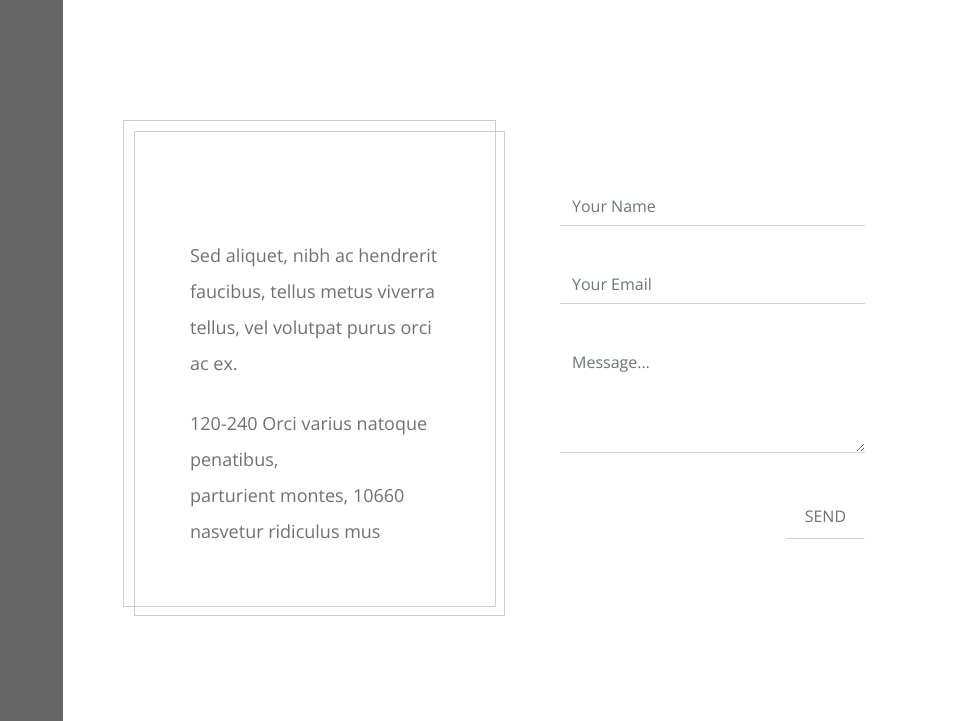
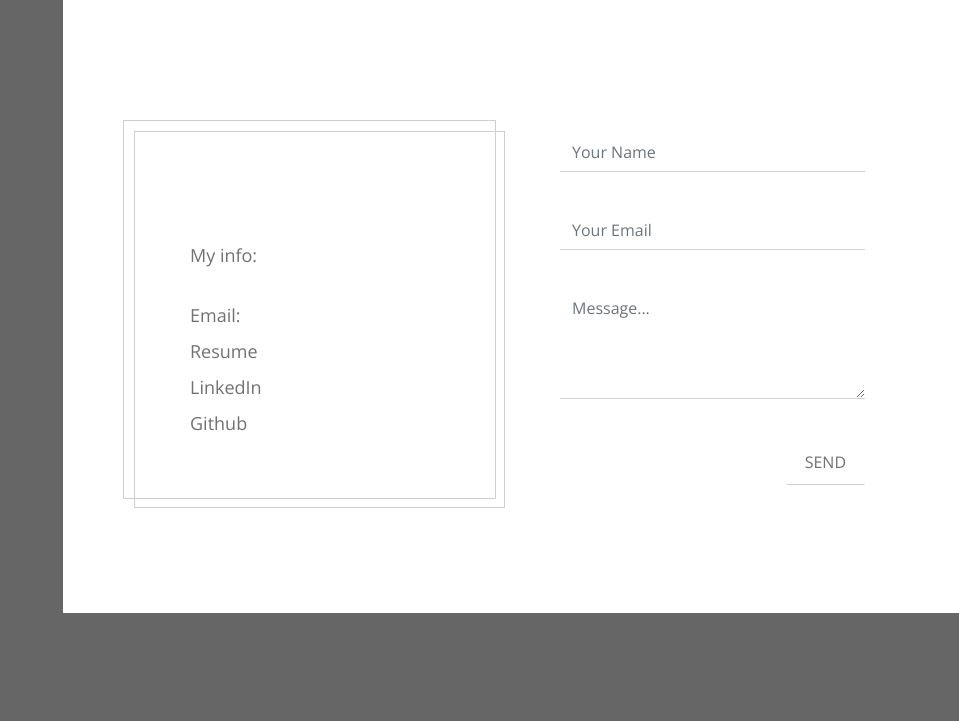
Before and after one commit to dearg-amadaun/Portfolio-Overhaul, a plain HTML site: page index.html in a window 1280 px wide. Shown: the part 2425-3146 px from the top of the page, without its empty margins (321-1280 px from the left). After the commit the page ends 3038 px from the top, so only its background shows below. Drawn offline with nearby package versions, Linux system fonts and the light colour scheme.

```diff
--- a/index.html
+++ b/index.html
@@ -300,13 +300,13 @@ https://templatemo.com/tm-536-dream-pulse
                     <div class="tm-double-border-2 tm-border-gray tm-box-pad">
                         <h2 class="tm-color-primary tm-section-title mb-4">Contact Me</h2>
                         <p class="mb-4">
-                          Sed aliquet, nibh ac hendrerit faucibus, tellus metus viverra
-                          tellus, vel volutpat purus orci ac ex.
+                          My info:
                         </p>
                         <p class="mb-3">
-                          120-240 Orci varius natoque penatibus, <br>
-                          parturient montes, 10660 <br>
-                          nasvetur ridiculus mus
+                          Email: <br>
+                          Resume <br>
+                          LinkedIn <br>
+                          Github
                         </p>
                     </div>
                   </div>
```
